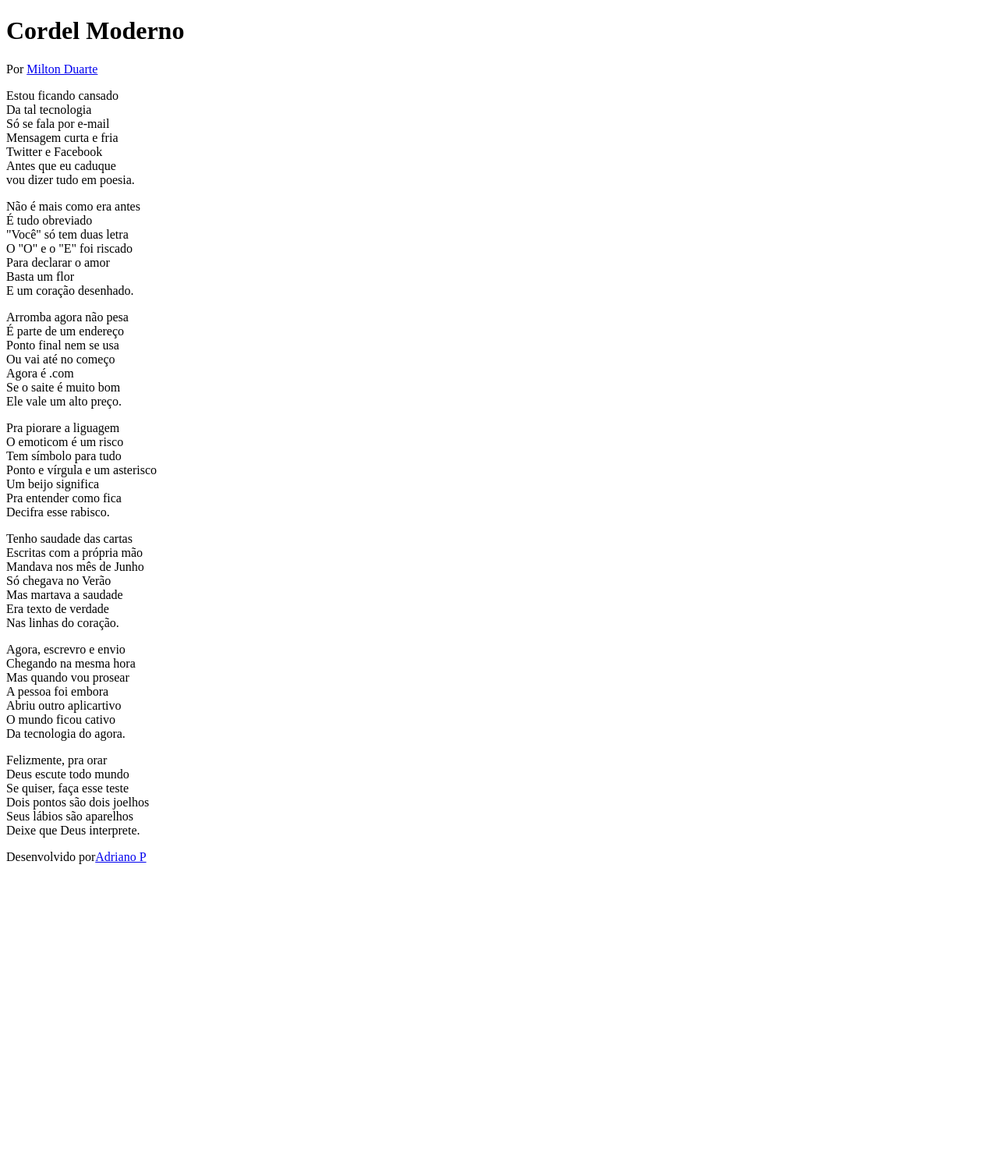
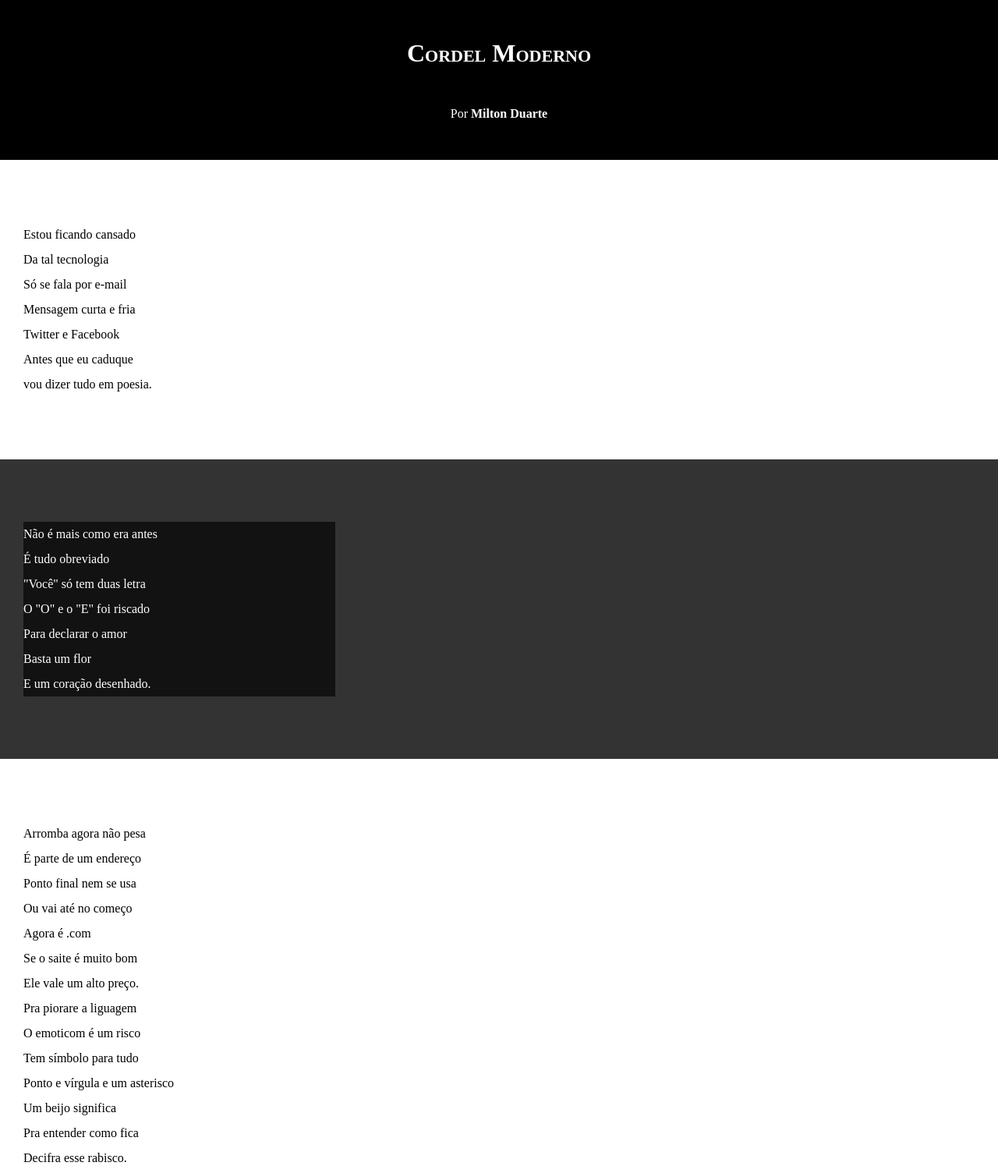
Before and after one commit to PSAdriano/Project, a plain HTML site: page projeto-cordel/index.html in a window 1280 px wide. Shown: the top 1504 px of the page at 78% size. Before the commit the page ends 1124 px from the top, so only its background shows below. Drawn offline with Linux system fonts and the light colour scheme.

Commit message:
Atualização de estilos e blocos

```diff
--- a/projeto-cordel/index.html
+++ b/projeto-cordel/index.html
@@ -13,7 +13,7 @@
             <p>Por <a href="https://www.recantodasletras.com.br/poesias/3186743" target="_blank">Milton Duarte</a></p>
         </header>
 
-        <section>
+        <section class="normal">
                 <p>
                     Estou ficando cansado<br>
                     Da tal tecnologia<br>
@@ -24,7 +24,8 @@
                     vou dizer tudo em poesia.<br>
                 </p>
         </section>
-        <section>
+
+        <section class="imagem">
            <p>
 
                Não é mais como era antes<br>
@@ -37,7 +38,7 @@
            </p>
         </section>
 
-        <section>
+        <section class="normal">
             <p>
                 Arromba agora não pesa <br>
                 É parte de um endereço<br>
@@ -59,7 +60,7 @@
             </p>
         </section>
 
-        <section>
+        <section class="imagem">
             <p>
                 Tenho saudade das cartas <br>
                 Escritas com a própria mão <br>
@@ -71,7 +72,7 @@
             </p>
         </section>
 
-        <section>
+        <section class="normal">
             <p>
                 Agora, escrevro e envio <br>
                 Chegando na mesma hora <br>
@@ -81,6 +82,7 @@
                 O mundo ficou cativo<br>
                 Da tecnologia do agora.<br>
            </p>
+
            <p>
                Felizmente, pra orar<br>
                Deus escute todo mundo<br>
@@ -91,6 +93,6 @@
            </p>
         </section>
 
-        <footer><p>Desenvolvido por<a href="https://wa.me/message/DAUTHANOU5ZHI1 " target="_blank">Adriano P</a></p></footer>
+        <footer><p>Desenvolvido por <a href="https://wa.me/message/DAUTHANOU5ZHI1 " target="_blank">Adriano P</a></p></footer>
     </body>
 </html>
--- a/projeto-cordel/style/style.css
+++ b/projeto-cordel/style/style.css
@@ -1 +1,66 @@
 @charset "UTF-8";
+
+*{
+    margin: 0px;
+    padding: 0px;
+}
+
+html, body{
+    min-height: 100vh;
+    background-color: darkgray;
+}
+
+header{
+    background-color: black;
+    color: white;
+    text-align: center;
+}
+
+header > h1{
+    padding: 50px;
+    font-variant: small-caps;
+}
+
+header > p{
+    padding-bottom: 50px;
+}
+
+a{
+    color:white;
+    text-decoration: none;
+    font-weight: bolder;
+
+}
+
+header a:hover, footer a:hover{
+    text-decoration: underline;
+}
+
+section{
+    padding-top: 10vh;
+    padding-bottom: 10vh;
+    line-height: 2em;
+    padding-left: 30px;
+}
+
+section.normal{
+    background-color: white;
+    color: black;
+}
+
+section.imagem{
+    background-color: rgb(51, 51, 51);
+    color: white;
+}
+
+section.imagem > p{
+    width: 400px;
+    background-color: rgba(0, 0, 0, 0.651);
+}
+
+footer{
+    background-color: black;
+    color: white;
+    text-align: center;
+    padding: 10px;
+}
```
